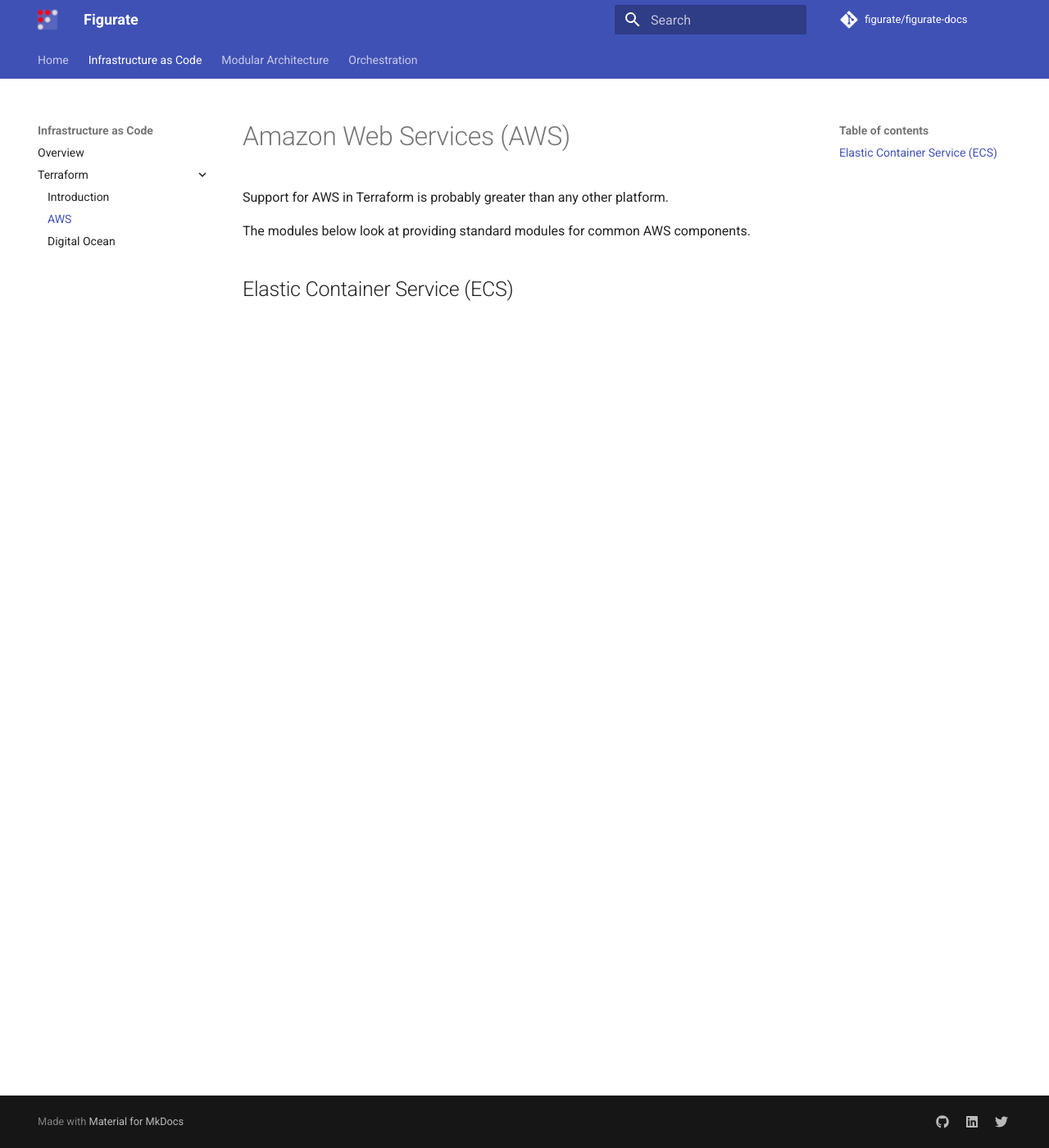
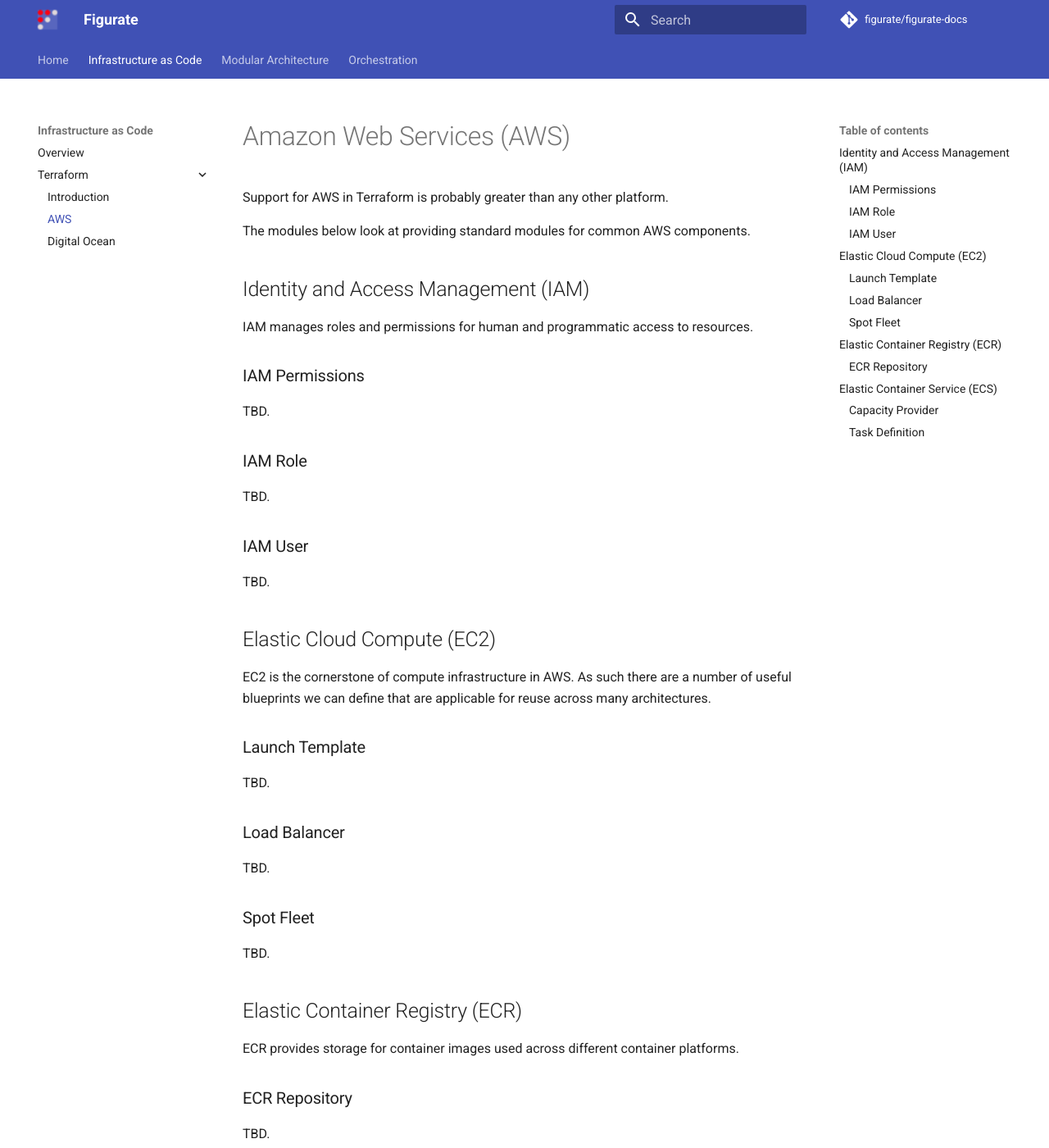
Before and after one commit to figurate/figurate-user-guide, an MkDocs documentation site: the page built from docs/iac/terraform/aws.md, in a window 1280 px wide and 1400 px high. Shown: the whole window at 82% size. Built offline with MkDocs 1.6.1 and Material for MkDocs 9.7.7, drawn with Linux system fonts in a browser that asks for light colours; comment, search, counter and statistics services are not loaded; some of the changed text lies outside the part shown.

Commit message:
updated docs

```diff
--- a/docs/iac/terraform/aws.md
+++ b/docs/iac/terraform/aws.md
@@ -4,4 +4,58 @@
 
 The modules below look at providing standard modules for common AWS components.
 
+## Identity and Access Management (IAM)
+
+IAM manages roles and permissions for human and programmatic access to resources.
+
+### IAM Permissions
+
+TBD.
+
+### IAM Role
+
+TBD.
+
+### IAM User
+
+TBD.
+
+
+## Elastic Cloud Compute (EC2)
+
+EC2 is the cornerstone of compute infrastructure in AWS. As such there are a number
+of useful blueprints we can define that are applicable for reuse across many architectures.
+
+### Launch Template
+
+TBD.
+
+### Load Balancer
+
+TBD.
+
+### Spot Fleet
+
+TBD.
+
+
+## Elastic Container Registry (ECR)
+
+ECR provides storage for container images used across different container platforms.
+
+### ECR Repository
+
+TBD.
+
+
 ## Elastic Container Service (ECS)
+
+ECS is a native AWS container platform that provides tight integration with the AWS platform.
+
+### Capacity Provider
+
+TBD.
+
+### Task Definition
+
+TBD.
```
